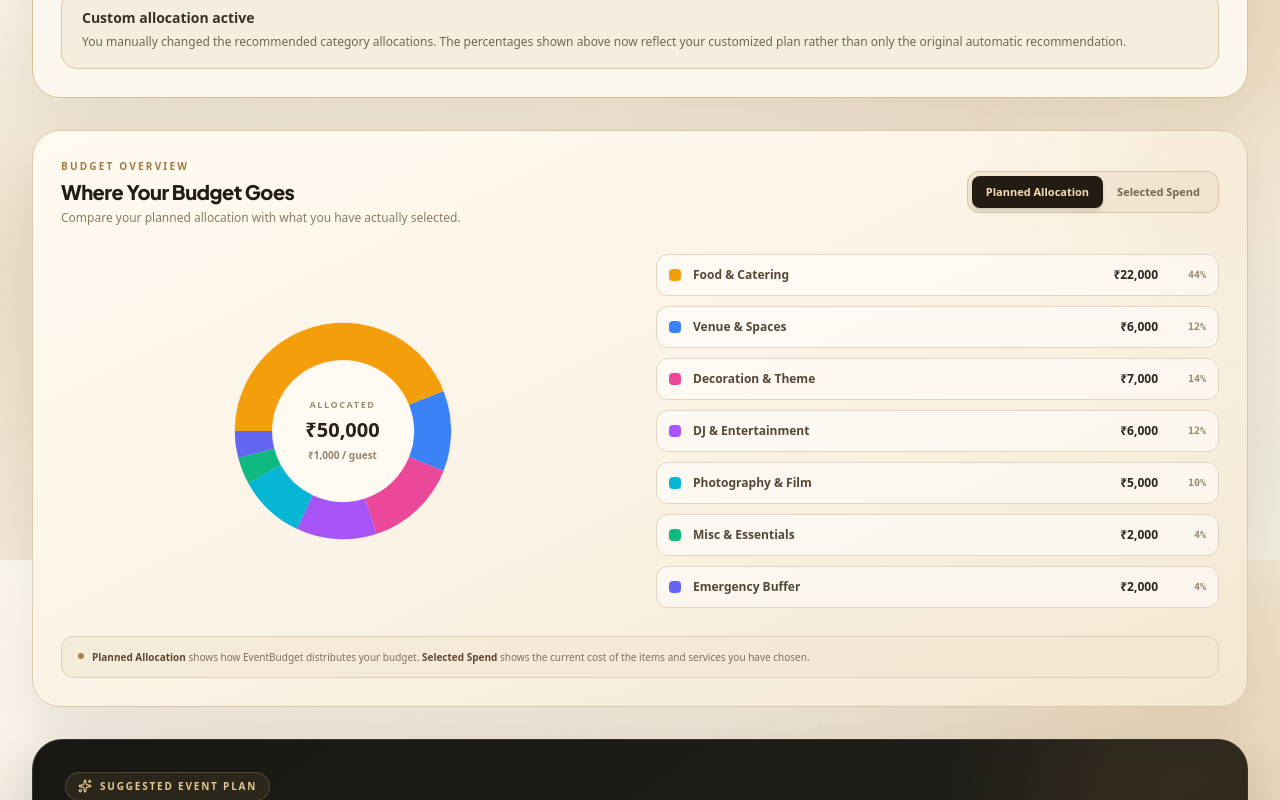
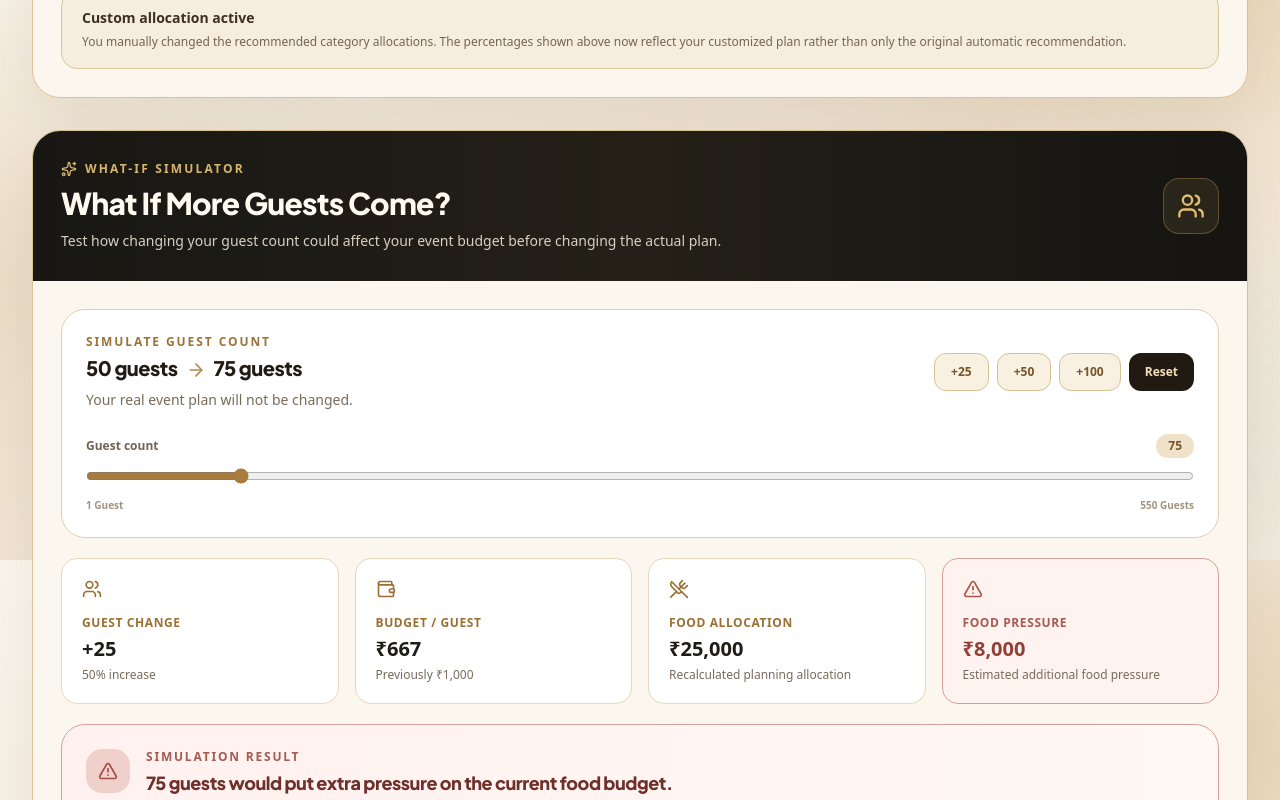
Before and after one commit to aivisionstudio2821-dot/eventbudget, a React (Vite) app: page / in a window 1280 px wide. Shown: the part 2640-3440 px from the top of the page. Built offline with nearby package versions, Linux system fonts and the light colour scheme.

Commit message:
Show guest impact simulator on dashboard

```diff
--- a/src/components/dashboard/BudgetDashboard.tsx
+++ b/src/components/dashboard/BudgetDashboard.tsx
@@ -29,6 +29,7 @@ import { CategoryCards } from './CategoryCards';
 import { InteractiveBudgetEditor } from './InteractiveBudgetEditor';
 import { WhatCanIGet } from './WhatCanIGet';
 import { PlanExplanation } from './PlanExplanation';
+import { GuestImpactSimulator } from './GuestImpactSimulator';
 import { PriceMethodology } from './PriceMethodology';
 import { CanIAddThisModal } from './CanIAddThisModal';
 import { HealthScoreModal } from './HealthScoreModal';
@@ -517,6 +518,10 @@ export const BudgetDashboard: React.FC<BudgetDashboardProps> = ({
 
       <PlanExplanation event={event} />
 
+      {/* GUEST IMPACT SIMULATOR */}
+
+      <GuestImpactSimulator event={event} />
+
       {/* BUDGET CHART */}
 
       <BudgetDonutChart event={event} />
```
